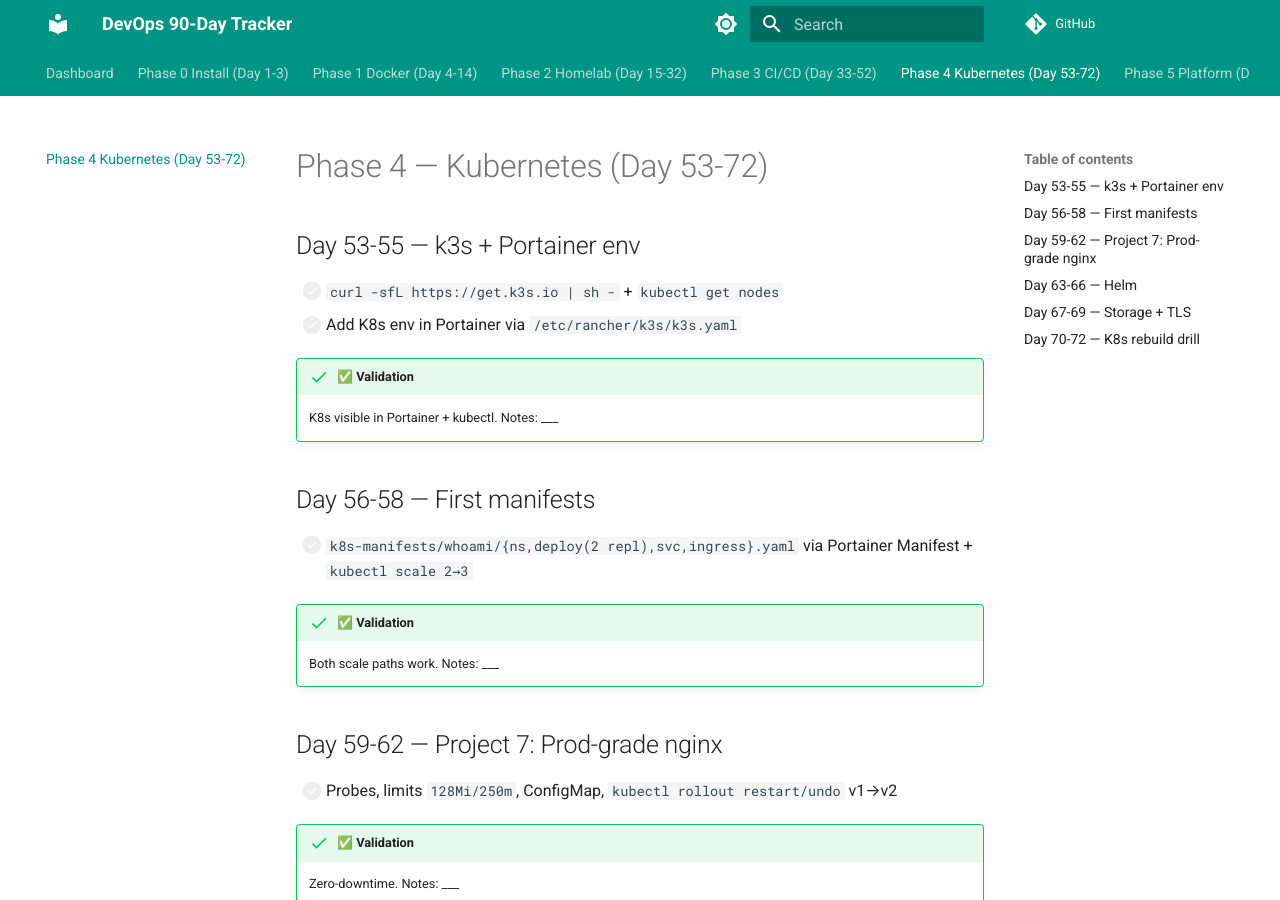
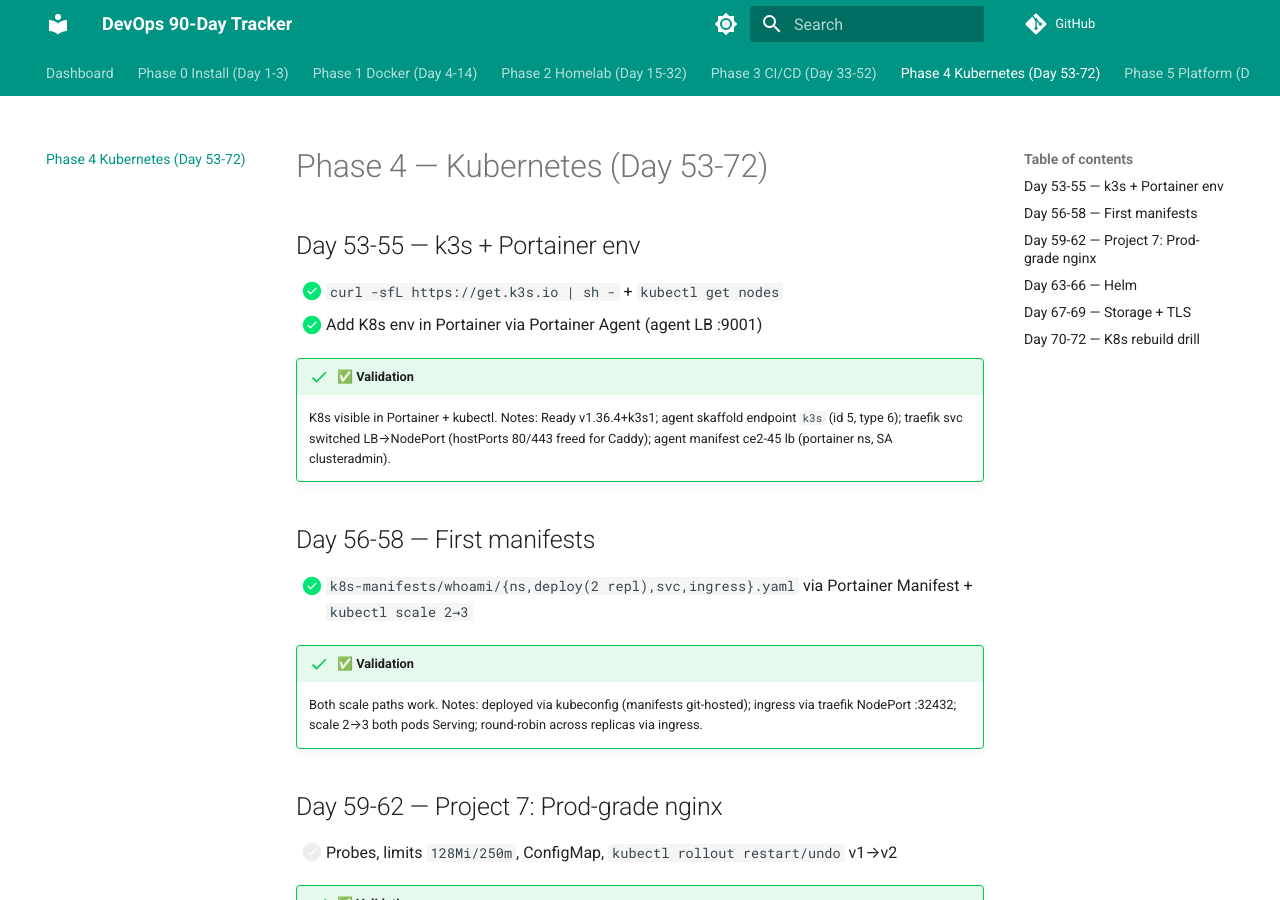
Before and after one commit to krazylearner/devops-stacks, an MkDocs documentation site: the page built from docs/phase-4-k8s.md, in a window 1280 px wide and 900 px high. Built offline with MkDocs 1.6.1 and Material for MkDocs 9.7.7, drawn with Linux system fonts in a browser that asks for light colours; comment, search, counter and statistics services are not loaded.

Commit message:
feat(phase4): day53-58 k3s+portainer agent env, whoami manifests scale 2->3

```diff
--- a/docs/phase-4-k8s.md
+++ b/docs/phase-4-k8s.md
@@ -2,18 +2,18 @@
 
 ## Day 53-55 — k3s + Portainer env
 
-- [ ] `curl -sfL https://get.k3s.io | sh -` + `kubectl get nodes`
-- [ ] Add K8s env in Portainer via `/etc/rancher/k3s/k3s.yaml`
+- [x] `curl -sfL https://get.k3s.io | sh -` + `kubectl get nodes`
+- [x] Add K8s env in Portainer via Portainer Agent (agent LB :9001)
 
 !!! success "✅ Validation"
-    K8s visible in Portainer + kubectl. Notes: ___
+    K8s visible in Portainer + kubectl. Notes: Ready v1.36.4+k3s1; agent skaffold endpoint `k3s` (id 5, type 6); traefik svc switched LB→NodePort (hostPorts 80/443 freed for Caddy); agent manifest ce2-45 lb (portainer ns, SA clusteradmin).
 
 ## Day 56-58 — First manifests
 
-- [ ] `k8s-manifests/whoami/{ns,deploy(2 repl),svc,ingress}.yaml` via Portainer Manifest + `kubectl scale 2→3`
+- [x] `k8s-manifests/whoami/{ns,deploy(2 repl),svc,ingress}.yaml` via Portainer Manifest + `kubectl scale 2→3`
 
 !!! success "✅ Validation"
-    Both scale paths work. Notes: ___
+    Both scale paths work. Notes: deployed via kubeconfig (manifests git-hosted); ingress via traefik NodePort :32432; scale 2→3 both pods Serving; round-robin across replicas via ingress.
 
 ## Day 59-62 — Project 7: Prod-grade nginx
 
```
Also changed, not shown: 4 other files.
